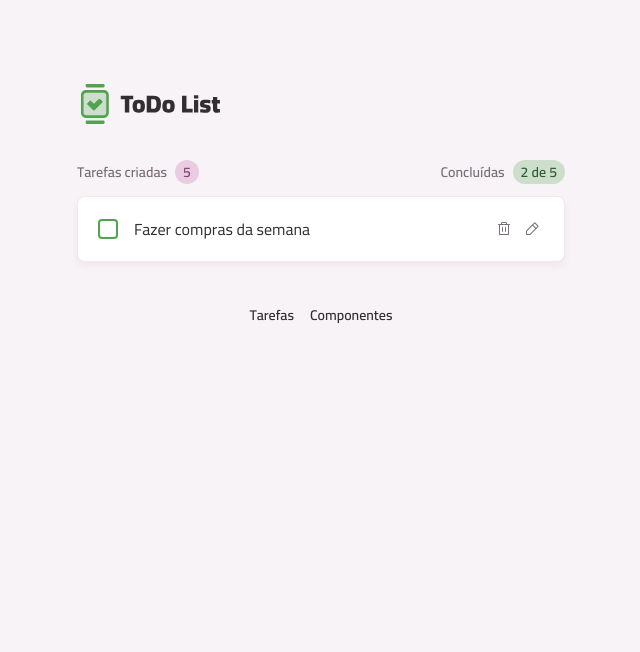
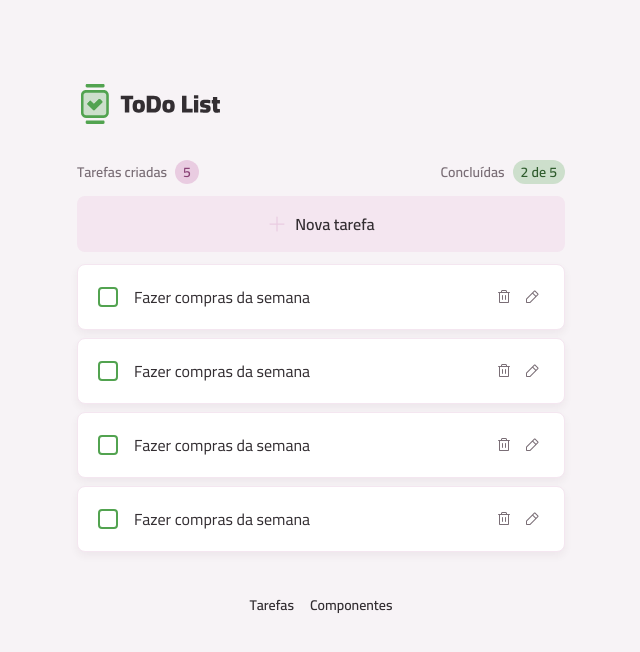
Before and after one commit to gabriel-lima258/to-do-list, a React (Vite) app: page / in a window 1280 px wide. Shown: the top 652 px of the page, without its empty margins (319-959 px from the left). Built offline with nearby package versions, Linux system fonts and the light colour scheme.

Commit message:
Replace TaskItem with TaskList component in PageHome layout

```diff
--- /dev/null
+++ b/src/core-components/task-list.tsx
@@ -0,0 +1,21 @@
+import Button from "../components/button";
+import TaskItem from "./task-item";
+import PlusIcon from "../assets/icons/plus.svg?react";
+
+export default function TaskList() {
+  return (
+    <>
+      <section>
+        <Button icon={PlusIcon} className="w-full">
+          Nova tarefa
+        </Button>
+      </section>
+      <section className="space-y-2">
+        <TaskItem/>
+        <TaskItem/>
+        <TaskItem/>
+        <TaskItem/>
+      </section>
+    </>
+  )
+}
--- a/src/pages/page-home.tsx
+++ b/src/pages/page-home.tsx
@@ -1,5 +1,5 @@
 import Container from "../components/container";
-import TaskItem from "../core-components/task-item";
+import TaskList from "../core-components/task-list";
 import TaskSummary from "../core-components/tasks-summary";
 
 export default function PageHome() {
@@ -9,7 +9,7 @@
         <TaskSummary />
       </header>
 
-      <TaskItem/>
+      <TaskList/>
     </Container>
   );
 }
```
